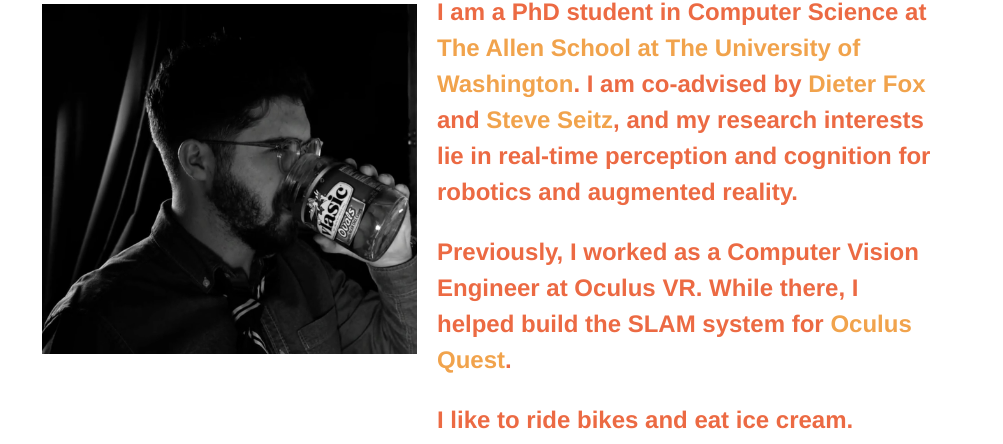
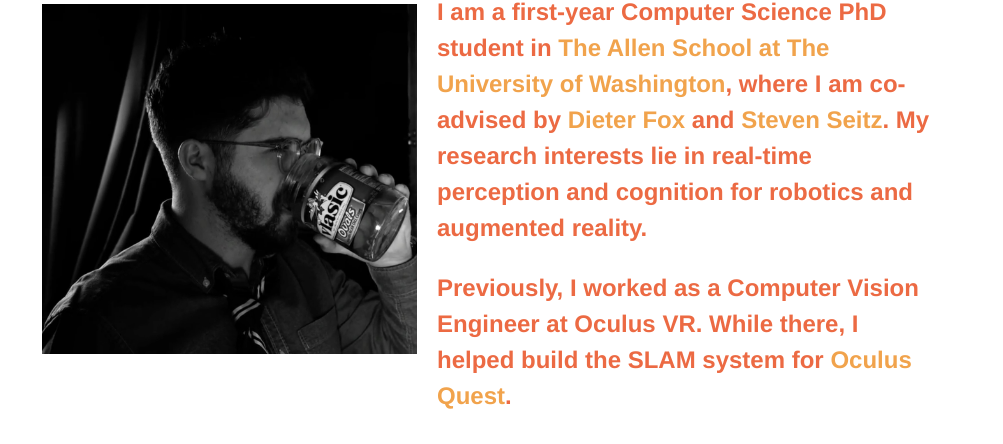
Before and after one commit to fishbotics/fishbotics.github.io, a plain HTML site: page index.html in a window 1280 px wide. Shown: the part 181-625 px from the top of the page, without its empty margins (138-1141 px from the left). Drawn offline with Linux system fonts and the light colour scheme.

Commit message:
A few copy edits

```diff
--- a/index.html
+++ b/index.html
@@ -22,7 +22,7 @@
         <div class="whoamiItem">
           <div class="description">
             <p>
-            I am a PhD student in Computer Science at <a href="https://www.cs.washington.edu">The Allen School at The University of Washington</a>. I am co-advised by <a href="https://homes.cs.washington.edu/~fox/">Dieter Fox</a> and <a href="https://homes.cs.washington.edu/~seitz/">Steve Seitz</a>, and my research interests lie in real-time perception and cognition for robotics and augmented reality.
+            I am a first-year Computer Science PhD student in <a href="https://www.cs.washington.edu">The Allen School at The University of Washington</a>, where I am co-advised by <a href="https://homes.cs.washington.edu/~fox/">Dieter Fox</a> and <a href="https://homes.cs.washington.edu/~seitz/">Steven Seitz</a>. My research interests lie in real-time perception and cognition for robotics and augmented reality.
             </p>
             <p>
             Previously, I worked as a Computer Vision Engineer at Oculus VR. While there, I helped build the SLAM system for <a href="https://www.oculus.com/quest/">Oculus Quest</a>.
```
